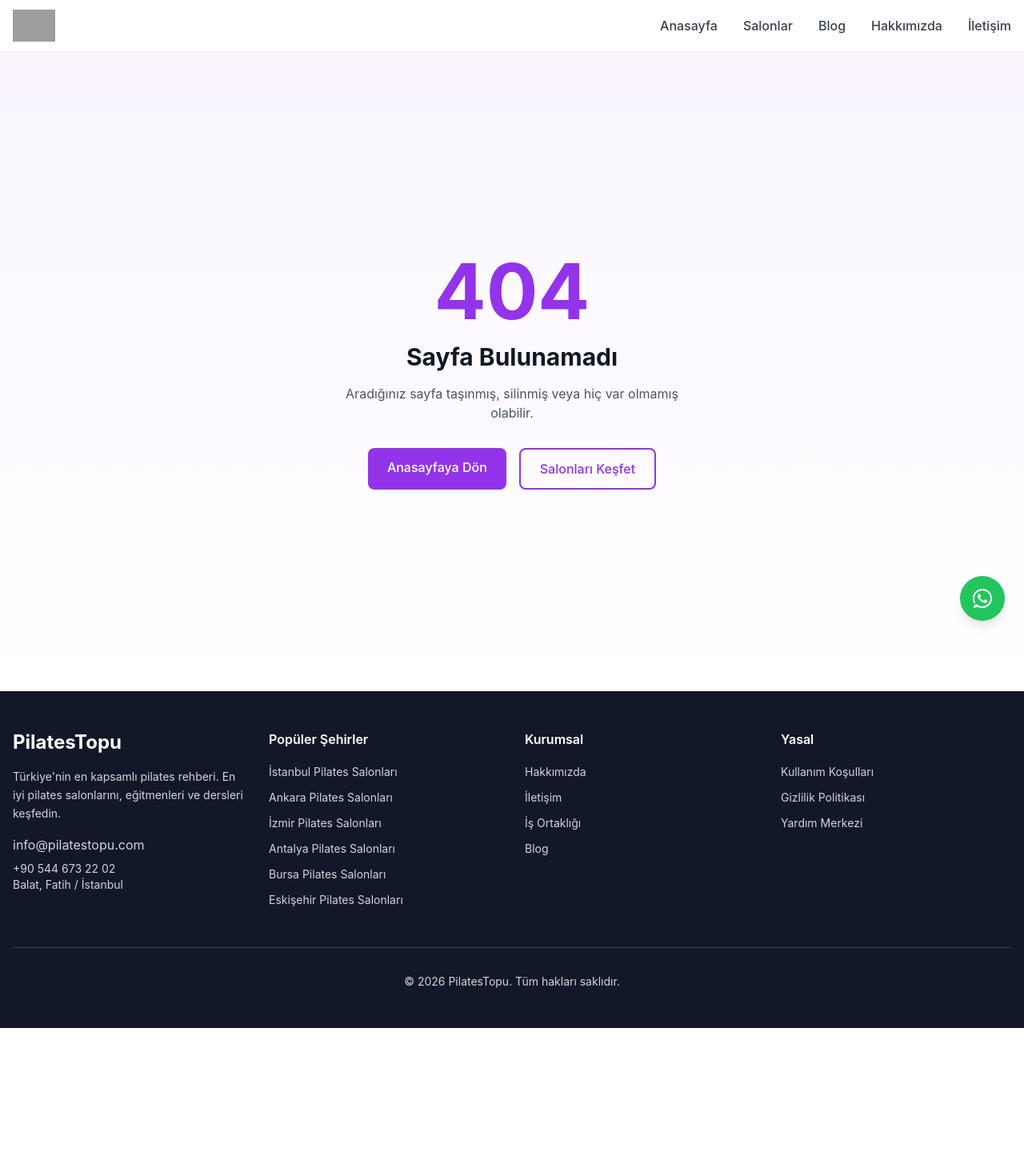
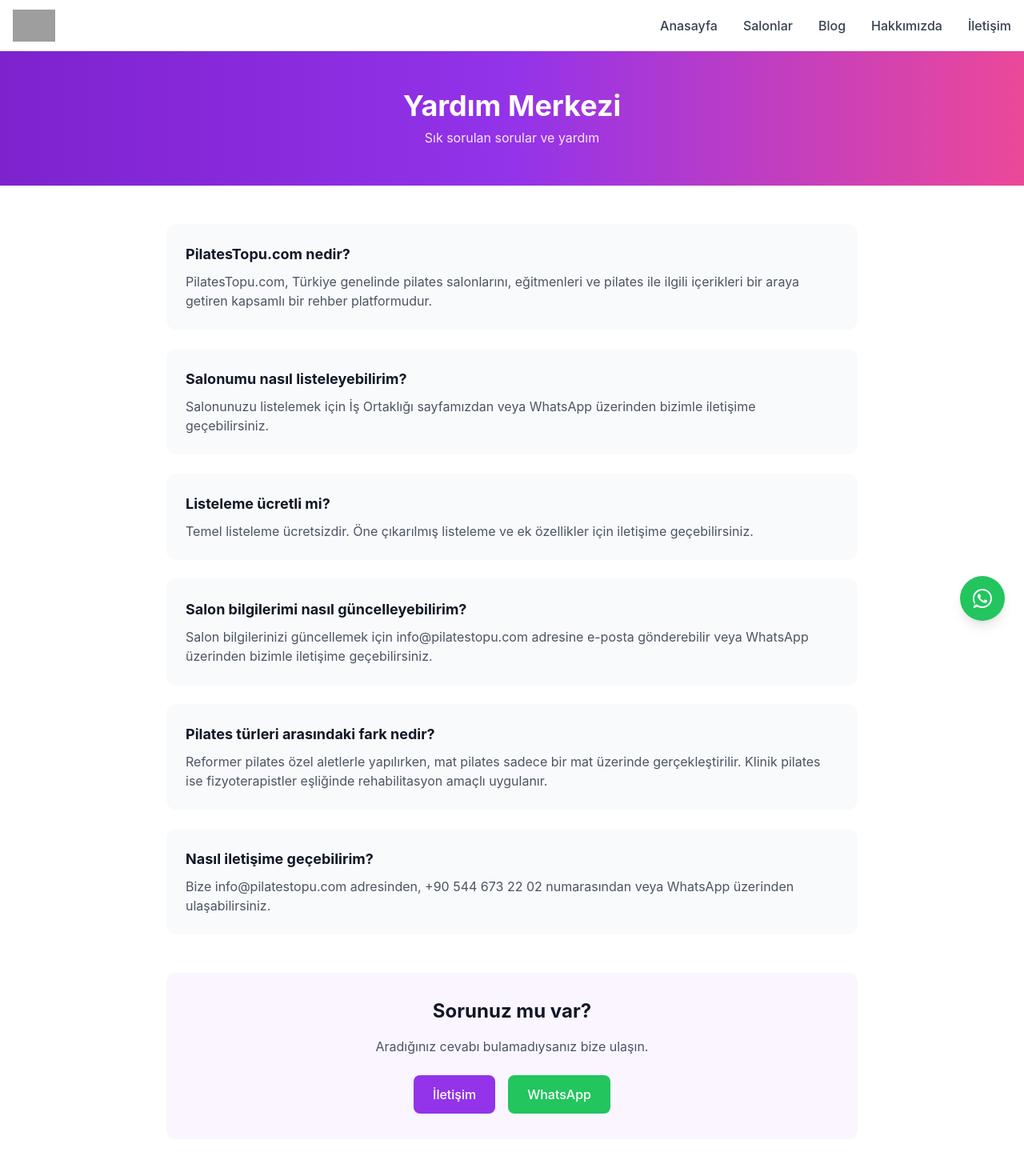
Before and after one commit to mistalyon/pilatestopu-next, a Next.js app: page /yardim in a window 1280 px wide. Before the commit this address had no page. Shown: the top 1470 px of the page at 80% size. Before the commit the page ends 1285 px from the top, so only its background shows below. Built offline with nearby package versions, Linux system fonts and the light colour scheme; grey boxes are pictures that could not be loaded.

Commit message:
faz3: yardim merkezi page

```diff
--- /dev/null
+++ b/src/app/yardim/page.tsx
@@ -0,0 +1,78 @@
+import type { Metadata } from "next";
+import Link from "next/link";
+
+export const metadata: Metadata = {
+  title: "Yardım Merkezi | PilatesTopu",
+  description: "PilatesTopu.com sık sorulan sorular ve yardım merkezi.",
+};
+
+const faqs = [
+  {
+    q: "PilatesTopu.com nedir?",
+    a: "PilatesTopu.com, Türkiye genelinde pilates salonlarını, eğitmenleri ve pilates ile ilgili içerikleri bir araya getiren kapsamlı bir rehber platformudur.",
+  },
+  {
+    q: "Salonumu nasıl listeleyebilirim?",
+    a: "Salonunuzu listelemek için İş Ortaklığı sayfamızdan veya WhatsApp üzerinden bizimle iletişime geçebilirsiniz.",
+  },
+  {
+    q: "Listeleme ücretli mi?",
+    a: "Temel listeleme ücretsizdir. Öne çıkarılmış listeleme ve ek özellikler için iletişime geçebilirsiniz.",
+  },
+  {
+    q: "Salon bilgilerimi nasıl güncelleyebilirim?",
+    a: "Salon bilgilerinizi güncellemek için info@pilatestopu.com adresine e-posta gönderebilir veya WhatsApp üzerinden bizimle iletişime geçebilirsiniz.",
+  },
+  {
+    q: "Pilates türleri arasındaki fark nedir?",
+    a: "Reformer pilates özel aletlerle yapılırken, mat pilates sadece bir mat üzerinde gerçekleştirilir. Klinik pilates ise fizyoterapistler eşliğinde rehabilitasyon amaçlı uygulanır.",
+  },
+  {
+    q: "Nasıl iletişime geçebilirim?",
+    a: "Bize info@pilatestopu.com adresinden, +90 544 673 22 02 numarasından veya WhatsApp üzerinden ulaşabilirsiniz.",
+  },
+];
+
+export default function YardimPage() {
+  return (
+    <main className="min-h-screen bg-white">
+      <section className="bg-gradient-to-r from-purple-700 via-purple-600 to-pink-500 py-12">
+        <div className="max-w-4xl mx-auto px-4 text-center">
+          <h1 className="text-4xl font-bold text-white">Yardım Merkezi</h1>
+          <p className="text-purple-100 mt-2">Sık sorulan sorular ve yardım</p>
+        </div>
+      </section>
+      <section className="max-w-4xl mx-auto px-4 py-12">
+        <div className="space-y-6">
+          {faqs.map((faq, i) => (
+            <div key={i} className="bg-gray-50 rounded-xl p-6">
+              <h2 className="text-lg font-bold text-gray-900 mb-2">{faq.q}</h2>
+              <p className="text-gray-600">{faq.a}</p>
+            </div>
+          ))}
+        </div>
+
+        <div className="mt-12 bg-purple-50 rounded-xl p-8 text-center">
+          <h2 className="text-2xl font-bold text-gray-900 mb-4">Sorunuz mu var?</h2>
+          <p className="text-gray-600 mb-6">Aradığınız cevabı bulamadıysanız bize ulaşın.</p>
+          <div className="flex flex-col sm:flex-row gap-4 justify-center">
+            <Link
+              href="/iletisim"
+              className="bg-purple-600 text-white px-6 py-3 rounded-lg hover:bg-purple-700 transition-colors font-medium"
+            >
+              İletişim
+            </Link>
+            <a
+              href="https://wa.me/905446732202"
+              target="_blank"
+              rel="noopener noreferrer"
+              className="bg-green-500 text-white px-6 py-3 rounded-lg hover:bg-green-600 transition-colors font-medium"
+            >
+              WhatsApp
+            </a>
+          </div>
+        </div>
+      </section>
+    </main>
+  );
+}
```
